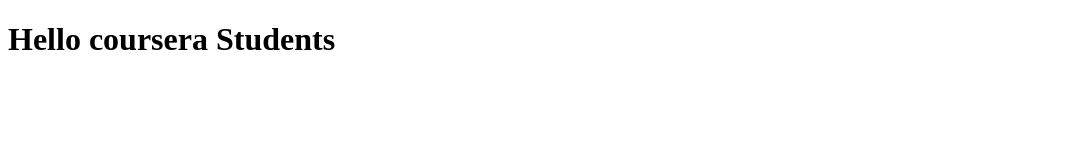
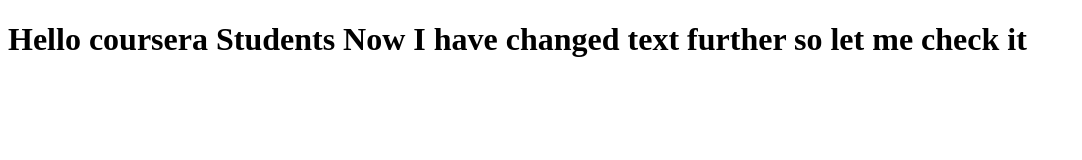
Before and after one commit to Usamakhan2016/AngularCoursera, a plain HTML site: page index.html in a window 1280 px wide. Shown: the whole page, without its empty margins (0-1082 px from the left). Drawn offline with Linux system fonts and the light colour scheme.

Commit message:
Next version of web file.

```diff
--- a/index.html
+++ b/index.html
@@ -5,7 +5,7 @@
     <title>Hello coursera</title>
   </head>
   <body>
-    <h1>Hello coursera Students</h1>
+    <h1>Hello coursera Students Now I have changed text further so let me check  it</h1>
 
   </body>
 </html>
```
